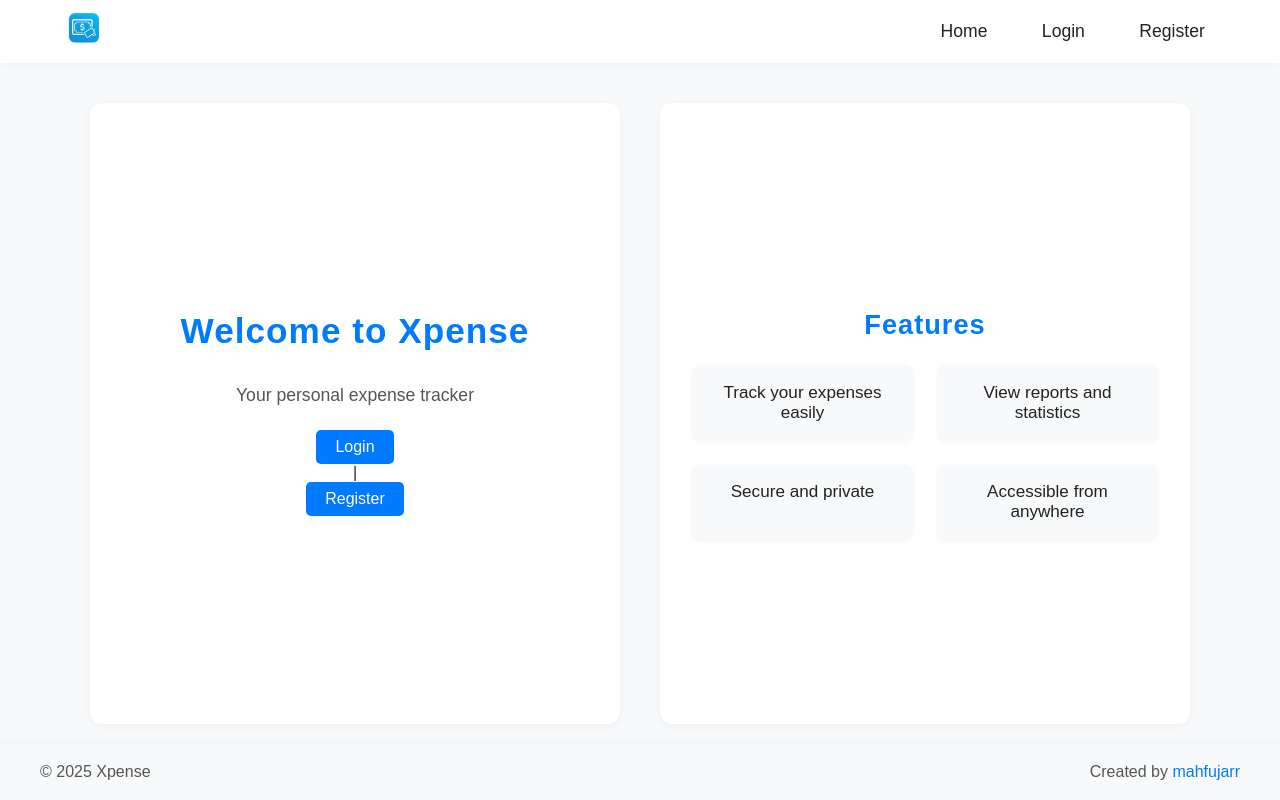
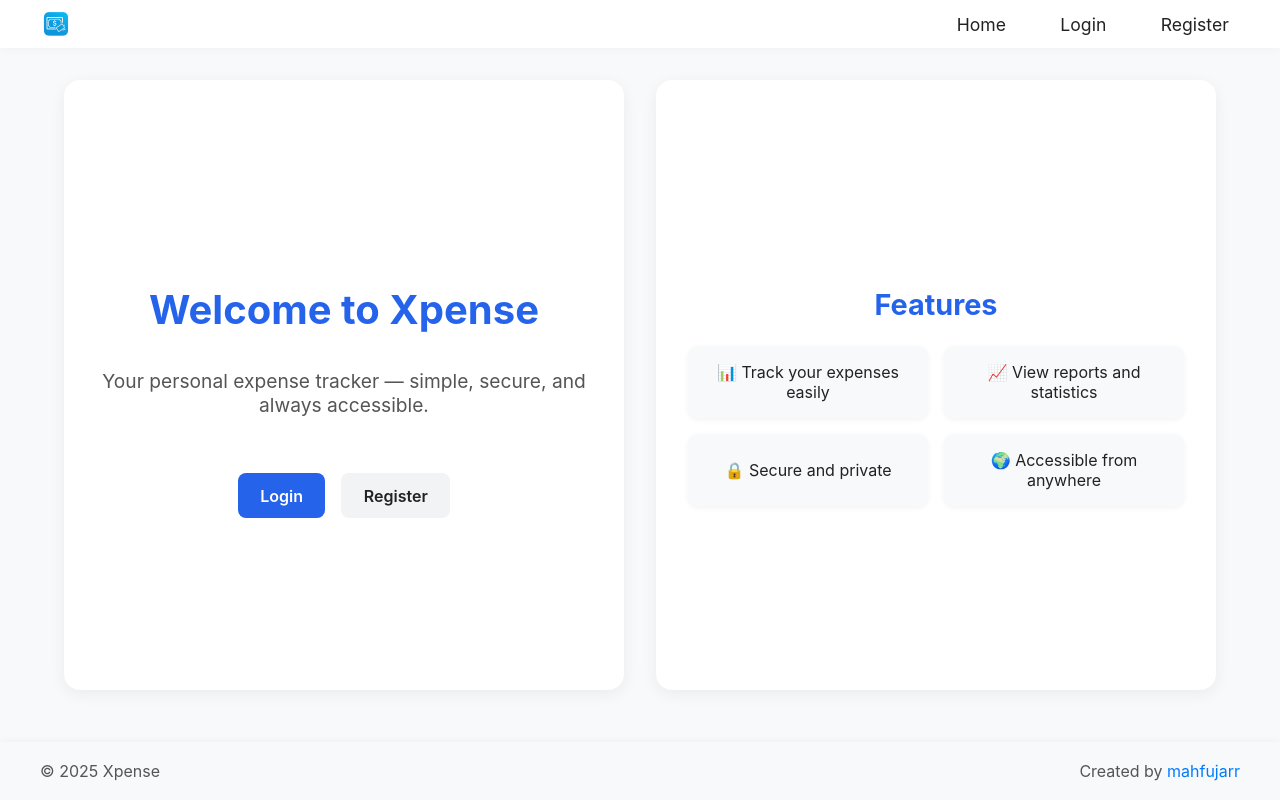
Before and after one commit to mahfujarr/Xpense, a PHP site: page /index.php in a window 1280 px wide. Run offline with PHP 8.4, Linux system fonts and the light colour scheme.

Commit message:
add responsive design to index, navbar

```diff
--- a/assets/css/index.css
+++ b/assets/css/index.css
@@ -1,215 +1,177 @@
-html,
-body {
-  height: 100%;
+/* ========================
+   Base & Variables
+======================== */
+:root {
+  --primary: #2563eb;
+  --primary-dark: #1e40af;
+  --bg: #f8f9fa;
+  --card-bg: #ffffff;
+  --text: #222;
+  --muted: #555;
+}
+
+html, body {
   margin: 0;
   padding: 0;
-}
-body {
-  font-family: Arial, sans-serif;
-  background-color: #f8f9fa;
-  margin: 0;
-  padding: 0;
+  font-family: 'Inter', Arial, sans-serif;
+  background: var(--bg);
+  color: var(--text);
   min-height: 100vh;
   display: flex;
   flex-direction: column;
 }
+
+/* ========================
+   Layout
+======================== */
 .main-content {
   flex: 1;
   display: flex;
   flex-direction: row;
   justify-content: center;
   align-items: stretch;
-  gap: 2.5rem;
+  gap: 2rem;
   width: 90%;
-  max-width: 1100px;
-  margin: 2.5rem auto 0 auto;
+  max-width: 1200px;
+  margin: 2rem auto;
+  padding: 0 1rem;
 }
+
+/* ========================
+   Hero Section
+======================== */
 .hero {
+  flex: 1 1 45%;
+  background: var(--card-bg);
+  border-radius: 16px;
+  padding: 3rem 2rem;
   text-align: center;
-  padding: 50px 20px;
-  background-color: #ffffff;
-  color: #222;
-  flex: 1 1 45%;
-  background: #ffffff;
-  border-radius: 12px;
-  box-shadow: 0 2px 8px rgba(0, 0, 0, 0.04);
-  padding: 2.5rem 2rem;
   display: flex;
   flex-direction: column;
   justify-content: center;
-  align-items: center;
-  min-width: 260px;
+  box-shadow: 0 4px 16px rgba(0,0,0,0.06);
+  transition: transform 0.25s ease;
 }
+.hero:hover {
+  transform: translateY(-4px);
+}
+
 .hero h1 {
-  margin: 0 0 20px;
-  color: #007bff;
+  font-size: clamp(2rem, 5vw, 2.5rem);
   margin-bottom: 1rem;
-  letter-spacing: 1px;
-  font-size: 2.2rem;
-  cursor: default;
+  color: var(--primary);
 }
 .hero p {
-  font-size: 1.2em;
-  color: #555;
-  margin-bottom: 1.5rem;
-  font-size: 1.1rem;
-  cursor: default;
+  font-size: 1.2rem;
+  margin-bottom: 2rem;
+  color: var(--muted);
 }
-.hero a {
+
+.hero-actions {
+  display: flex;
+  gap: 1rem;
+  justify-content: center;
+  margin-top: 1.5rem;
+}
+
+.btn {
+  display: inline-block;
+  padding: 0.8rem 1.4rem;
+  border-radius: 8px;
+  font-weight: 600;
+  text-decoration: none;
+  transition: all 0.25s ease;
+}
+
+.btn.primary {
+  background: var(--primary);
   color: #fff;
-  text-decoration: none;
-  margin: 0 10px;
-  padding: 10px 20px;
-  background-color: #007bff;
-  border-radius: 5px;
-  color: #fff;
-  background: #007bff;
-  padding: 0.5rem 1.2rem;
-  border-radius: 5px;
-  text-decoration: none;
-  margin: 0 0.5rem;
-  font-weight: 500;
-  transition: background 0.2s, color 0.2s;
-  transition: transform 0.2s;
 }
-.hero a:hover {
-  background-color: #0056b3;
-  transform: scale(1.1);
-  background: #0056b3;
-  color: #fff;
-  transform: scale(1.08);
+.btn.primary:hover {
+  background: var(--primary-dark);
+  transform: translateY(-2px);
 }
+
+.btn.secondary {
+  background: #f1f3f5;
+  color: var(--text);
+}
+.btn.secondary:hover {
+  background: #e2e6ea;
+  transform: translateY(-2px);
+}
+
+/* ========================
+   Features Section
+======================== */
 .features {
-  width: 100%;
-  max-width: 900px;
-  margin: 0rem auto;
-  background: #e9ecef;
-  border-radius: 10px;
-  box-shadow: 0 2px 8px rgba(0, 0, 0, 0.04);
-  padding: 2rem 1.5rem;
   flex: 1 1 45%;
-  background: #ffffff;
-  border-radius: 12px;
-  box-shadow: 0 2px 8px rgba(0, 0, 0, 0.04);
-  padding: 2.5rem 2rem;
-  min-width: 260px;
+  background: var(--card-bg);
+  border-radius: 16px;
+  box-shadow: 0 4px 16px rgba(0,0,0,0.06);
+  padding: 2rem;
   display: flex;
   flex-direction: column;
   justify-content: center;
 }
+
 .features h2 {
   text-align: center;
-  font-size: 1.7rem;
-  font-weight: bold;
-  color: #007bff;
-  text-decoration: none;
-  letter-spacing: 2px;
-  transition: color 0.4s;
-  text-align: center;
+  font-size: clamp(1.4rem, 4vw, 1.8rem);
+  color: var(--primary);
   margin-bottom: 1.5rem;
-  letter-spacing: 1px;
 }
-.features h2:hover {
-  color: #0056b3;
-  cursor: default;
-}
+
 .features ul {
-  display: flex;
-  flex-wrap: wrap;
-  gap: 1.5rem;
-  justify-content: center;
+  display: grid;
+  grid-template-columns: repeat(auto-fit, minmax(180px, 1fr));
+  gap: 1rem;
   list-style: none;
   padding: 0;
   margin: 0;
 }
+
 .features li {
-  flex: 1 1 40%;
-  min-width: 220px;
-  max-width: 35%;
-  background: #f1f3f4;
-  color: #222;
-  padding: 1.2rem 1rem;
-  border-radius: 8px;
-  font-size: 1.1rem;
+  background: var(--bg);
+  padding: 1rem;
+  border-radius: 10px;
   text-align: center;
-  box-shadow: 0 1px 4px rgba(0, 0, 0, 0.04);
-  transition: background 0.2s, transform 0.2s;
-  flex: 1 1 40%;
-  min-width: 180px;
-  max-width: 45%;
-  background: #f8f9fa;
-  color: #222;
-  padding: 1.1rem 1rem;
-  border-radius: 8px;
-  font-size: 1.07rem;
-  text-align: center;
-  box-shadow: 0 1px 4px rgba(0, 0, 0, 0.04);
+  font-size: 1rem;
+  box-shadow: 0 2px 6px rgba(0,0,0,0.05);
+  transition: transform 0.2s, background 0.2s;
+  display: flex;
+  align-items: center;
+  justify-content: center;
+  gap: 0.5rem;
 }
+
 .features li:hover {
-  background: #e2e6ea;
-  cursor: default;
-  transform: scale(1.06);
+  background: #e9eefc;
+  transform: translateY(-3px);
 }
+
+/* ========================
+   Responsive
+======================== */
 @media (max-width: 900px) {
   .main-content {
     flex-direction: column;
-    gap: 2rem;
-  }
-  .hero,
-  .features {
-    max-width: 100%;
-  }
-}
-
-/* Responsive */
-@media (max-width: 900px) {
-  .main-content {
-    flex-direction: column;
-    gap: 2rem;
-    width: 98vw;
-    max-width: 100vw;
-    margin: 1.2rem auto 0 auto;
-    padding: 0 4px;
-  }
-  .hero,
-  .features {
-    max-width: 100vw;
-    min-width: 0;
-    padding: 1.2rem 0.5rem;
-    border-radius: 8px;
-  }
-  .features ul {
-    gap: 1rem;
-  }
-  .features li {
-    min-width: 120px;
-    max-width: 100vw;
-    font-size: 0.98rem;
-    padding: 0.7rem 0.5rem;
+    gap: 1.5rem;
   }
 }
 
 @media (max-width: 600px) {
-  .main-content {
-    gap: 1rem;
-    padding: 0 2px;
+  .hero, .features {
+    padding: 1.5rem 1rem;
+    border-radius: 10px;
   }
-  .hero,
-  .features {
-    padding: 0.7rem 0.2rem;
-    border-radius: 6px;
+  .hero h1 {
+    font-size: 1.8rem;
   }
-  .features h2 {
-    font-size: 1.1rem;
-    margin-bottom: 1rem;
+  .hero p {
+    font-size: 1rem;
   }
   .features ul {
-    flex-direction: column;
-    gap: 0.5rem;
-  }
-  .features li {
-    min-width: 80px;
-    font-size: 0.95rem;
-    padding: 0.5rem 0.2rem;
+    grid-template-columns: 1fr;
   }
 }
--- a/assets/css/navbar.css
+++ b/assets/css/navbar.css
@@ -1,28 +1,30 @@
+/* ================= Navbar Base ================= */
 .navbar {
   background-color: #fff;
   color: #222;
-  padding: 0.5rem 0;
+  padding: 0.5rem 1rem;
   box-shadow: 0 2px 8px rgba(0, 0, 0, 0.03);
+  position: relative;
+  z-index: 100;
 }
-.navbar-icon {
-  width: 40px;
-  height: 40px;
-}
+
 .container {
-  width: 90%;
-  max-width: 1200px;
-  margin: 0 auto;
   display: flex;
   align-items: center;
   justify-content: space-between;
+  max-width: 1200px;
+  margin: 0 auto;
+  flex-wrap: wrap;
 }
 
 .logo {
-  font-size: 1.7rem;
+  font-size: 1.3rem; /* smaller */
   font-weight: bold;
   color: #007bff;
   text-decoration: none;
-  letter-spacing: 2px;
+  display: flex;
+  align-items: center;
+  gap: 6px;
   transition: color 0.2s;
 }
 
@@ -30,73 +32,100 @@
   color: #0056b3;
 }
 
+.navbar-icon {
+  width: 32px; /* smaller */
+  height: 32px;
+}
+
+/* ================= Nav Links ================= */
 .nav-links {
   list-style: none;
   display: flex;
   gap: 2rem;
   margin: 0;
   padding: 0;
+  align-items: center;
 }
 
-.nav-links li {
-  display: inline;
-}
-
-.nav-links a {
+.nav-links li a {
+  text-decoration: none;
   color: #222;
-  text-decoration: none;
   font-size: 1.1rem;
   padding: 0.3rem 0.7rem;
   border-radius: 4px;
-  transition: background 0.2s, color 0.2s;
+  transition: all 0.2s;
 }
 
-.nav-links a:hover {
+.nav-links li a:hover {
   background: #e9ecef;
   color: #007bff;
 }
 
 .navbar .logout a:hover {
   background-color: #ef6a5c !important;
-  text-decoration: none;
-  color: #000000;
+  color: #000;
 }
 
-/* Responsive */
-@media (max-width: 900px) {
-  .container {
-    width: 98%;
-    max-width: 100vw;
-    padding: 0 8px;
-  }
-  .nav-links {
-    gap: 1rem;
-  }
+/* ================= Hamburger ================= */
+.hamburger {
+  display: none;
+  flex-direction: column;
+  justify-content: space-around;
+  width: 28px;
+  height: 22px;
+  cursor: pointer;
 }
 
-@media (max-width: 600px) {
-  .navbar {
-    padding: 0.3rem 0;
-  }
-  .container {
-    flex-direction: column;
-    align-items: flex-start;
-    padding: 0 4px;
-  }
-  .logo {
-    font-size: 1.2rem;
-    margin-bottom: 6px;
-  }
+.hamburger div {
+  width: 100%;
+  height: 3px;
+  background-color: #222;
+  border-radius: 2px;
+  transition: all 0.3s ease;
+}
+
+.hamburger.active div:nth-child(1) {
+  transform: rotate(45deg) translate(5px, 5px);
+}
+.hamburger.active div:nth-child(2) {
+  opacity: 0;
+}
+.hamburger.active div:nth-child(3) {
+  transform: rotate(-45deg) translate(5px, -5px);
+}
+
+/* ================= Mobile Slide-in Menu ================= */
+@media (max-width: 768px) {
   .nav-links {
+    position: absolute;
+    top: 100%;
+    right: 1rem;
+    background: #fff;
     flex-direction: column;
     gap: 0.5rem;
-    width: 100%;
-    margin-top: 6px;
+    padding: 0.5rem 1rem;
+    border-radius: 6px;
+    box-shadow: 0 4px 12px rgba(0, 0, 0, 0.1);
+    opacity: 0;
+    visibility: hidden;
+    transform: translateY(-10px);
+    transition: all 0.3s ease;
+    text-align: right;
   }
-  .nav-links a {
+
+  .nav-links.show {
+    opacity: 1;
+    visibility: visible;
+    transform: translateY(0);
+  }
+
+  .hamburger {
+    display: flex;
+  }
+
+  .nav-links li a {
     font-size: 1rem;
-    padding: 0.3rem 0.5rem;
-    width: 100%;
+    padding: 0.5rem 0;
     display: block;
   }
 }
--- a/index.php
+++ b/index.php
@@ -12,25 +12,33 @@ if (isset($_SESSION['user_id'])) {
 
 <body>
     <?php include './public/components/navbar.php'; ?>
-    <div class="main-content">
-        <div class="hero">
-            <h1>Welcome to Xpense</h1>
-            <p>Your personal expense tracker</p>
-            <a href="./public/auth/login.php">Login</a> | <a href="./public/auth/register.php">Register</a>
-        </div>
 
-        <div class="features">
+    <main class="main-content">
+
+        <!-- Hero Section -->
+        <section class="hero">
+            <h1>Welcome to <span class="brand">Xpense</span></h1>
+            <p>Your personal expense tracker — simple, secure, and always accessible.</p>
+            <div class="hero-actions">
+                <a href="./public/auth/login.php" class="btn primary">Login</a>
+                <a href="./public/auth/register.php" class="btn secondary">Register</a>
+            </div>
+        </section>
+
+        <!-- Features Section -->
+        <section class="features">
             <h2>Features</h2>
             <ul>
-                <li>Track your expenses easily</li>
-                <li>View reports and statistics</li>
-                <li>Secure and private</li>
-                <li>Accessible from anywhere</li>
+                <li>📊 Track your expenses easily</li>
+                <li>📈 View reports and statistics</li>
+                <li>🔒 Secure and private</li>
+                <li>🌍 Accessible from anywhere</li>
             </ul>
-        </div>
-    </div>
+        </section>
+
+    </main>
+
     <?php include './public/components/footer.php'; ?>
-
 </body>
 
 </html>
--- a/public/components/navbar.php
+++ b/public/components/navbar.php
@@ -2,15 +2,23 @@
 if (session_status() === PHP_SESSION_NONE) session_start();
 ?>
 <link rel="stylesheet" href="/assets/css/navbar.css">
+
 <div class="navbar">
     <div class="container">
         <a href="/index.php" class="logo">
-            <img src="/assets/icon.png" class="navbar-icon" alt="Xpense" onerror="this.style.display='none'; this.insertAdjacentHTML('afterend', '<span class=\'logo\'>Xpense</span>');">
+            <img src="/assets/icon.png" class="navbar-icon" alt="Xpense"
+                 onerror="this.style.display='none'; this.insertAdjacentHTML('afterend', '<span class=\'logo\'>Xpense</span>');">
         </a>
-        <ul class="nav-links">
 
+        <div class="hamburger" id="hamburger">
+            <div></div>
+            <div></div>
+            <div></div>
+        </div>
+
+        <ul class="nav-links" id="nav-links">
             <?php if (isset($_SESSION['user_id'])): ?>
-                <li><a href="/public/dashboard.php"><?php echo $username ?></a></li>
+                <li><a href="/public/dashboard.php"><?php echo htmlspecialchars($username ?? 'Dashboard'); ?></a></li>
                 <li class="logout"><a href="/public/auth/logout.php">Logout</a></li>
             <?php else: ?>
                 <li><a href="/index.php">Home</a></li>
@@ -20,3 +28,13 @@ if (session_status() === PHP_SESSION_NONE) session_start();
         </ul>
     </div>
 </div>
+
+<script>
+const hamburger = document.getElementById('hamburger');
+const navLinks = document.getElementById('nav-links');
+
+hamburger.addEventListener('click', () => {
+    hamburger.classList.toggle('active');
+    navLinks.classList.toggle('show');
+});
+</script>
```
